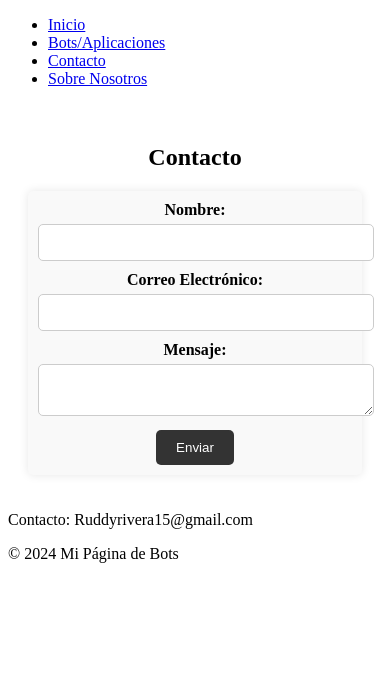
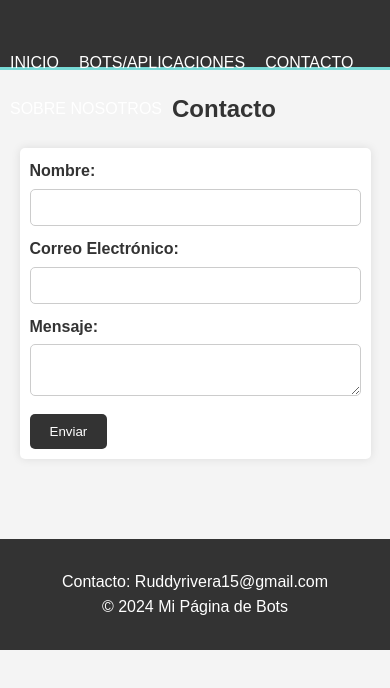
Before and after one commit to Ruddypckl/Ruddypcklgithub.io, a plain HTML site: page contacto.html in a window 390 px wide. Drawn offline with Linux system fonts and the light colour scheme.

Commit message:
Mejorar el diseño con CSS

```diff
--- a/styles.css
+++ b/styles.css
@@ -1,10 +1,100 @@
-/* Añadir estilos para formularios y secciones nuevas */
+/* Reset CSS básico para asegurar consistencia entre navegadores */
+* {
+    margin: 0;
+    padding: 0;
+    box-sizing: border-box;
+}
 
+body {
+    font-family: Arial, sans-serif;
+    line-height: 1.6;
+    background-color: #f4f4f4;
+    color: #333;
+    margin: 0;
+    padding: 0;
+}
+
+/* Estilo para el contenedor principal */
+.container {
+    width: 80%;
+    margin: auto;
+    overflow: hidden;
+}
+
+/* Estilo para la cabecera */
+header {
+    background: #333;
+    color: #fff;
+    padding-top: 30px;
+    min-height: 70px;
+    border-bottom: #77d9d5 3px solid;
+}
+
+header a {
+    color: #fff;
+    text-decoration: none;
+    text-transform: uppercase;
+    font-size: 16px;
+}
+
+header ul {
+    padding: 0;
+    list-style: none;
+}
+
+header li {
+    float: left;
+    display: inline;
+    padding: 0 20px 0 20px;
+}
+
+header #branding {
+    float: left;
+}
+
+header #branding h1 {
+    margin: 0;
+}
+
+header nav {
+    float: right;
+    margin-top: 10px;
+}
+
+header .highlight, header .current a {
+    color: #77d9d5;
+    font-weight: bold;
+}
+
+header a:hover {
+    color: #cccccc;
+}
+
+/* Estilo para el pie de página */
+footer {
+    background: #333;
+    color: #fff;
+    text-align: center;
+    padding: 30px;
+    margin-top: 40px;
+}
+
+/* Estilo para las secciones */
+section {
+    padding: 20px 0;
+    border-bottom: #e0e0e0 1px solid;
+}
+
+section:last-child {
+    border-bottom: none;
+}
+
+/* Estilo para los formularios */
 form {
     max-width: 600px;
-    margin: 0 auto;
+    margin: 20px auto;
     padding: 10px;
-    background: #f9f9f9;
+    background: #fff;
     border-radius: 5px;
     box-shadow: 0 0 10px rgba(0, 0, 0, 0.1);
 }
@@ -36,7 +126,31 @@ form button:hover {
     background-color: #555;
 }
 
-section.about, section.contact {
+/* Estilo para las secciones de contenido */
+section .about, section .contact {
     padding: 20px;
-    text-align: center;
+    background: #fff;
+    border-radius: 5px;
+    box-shadow: 0 0 10px rgba(0, 0, 0, 0.1);
 }
+
+/* Responsive */
+@media (max-width: 768px) {
+    header nav {
+        float: none;
+        text-align: center;
+    }
+
+    header nav ul {
+        padding: 0;
+    }
+
+    header nav ul li {
+        display: block;
+        padding: 10px;
+    }
+
+    form {
+        width: 90%;
+    }
+}
```
